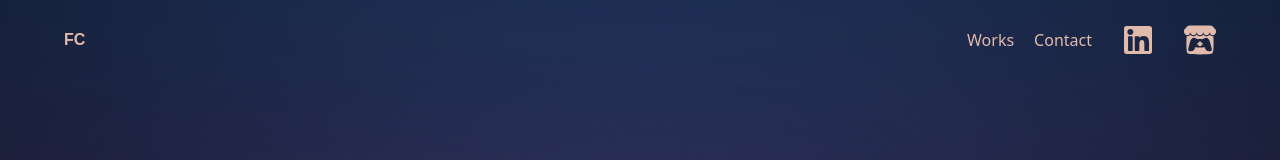
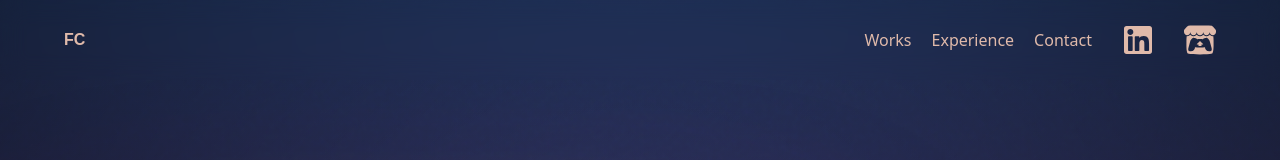
Before and after one commit to FauxCrow/FauxCrow.github.io, a React (Vite) app: page / in a window 1280 px wide. Shown: the top 160 px of the page. Built offline with nearby package versions, Linux system fonts and the light colour scheme.

Commit message:
fix: Added Experience to Navbar

```diff
--- a/src/components/NavigationBar.jsx
+++ b/src/components/NavigationBar.jsx
@@ -29,7 +29,7 @@ export const NavigationBar = () =>{
         { /* Disappear on mobile view */}
         <div className="hidden md:flex items-center space-x-5">
           <a href="#works" onClick={(e) => scrollToSection(e, 'works')}>Works</a>
-          { /* <a href="#experience" onClick={(e) => scrollToSection(e, 'experience')}>Experience</a> */ }
+          <a href="#experience" onClick={(e) => scrollToSection(e, 'experience')}>Experience</a>
           <a href="#contact" onClick={(e) => scrollToSection(e, 'contact')}>Contact</a>
         </div>
         <a href="https://www.linkedin.com/in/faustina-anne-francisco/" target="_blank" rel="noopener noreferrer">
--- a/src/pages/Home.jsx
+++ b/src/pages/Home.jsx
@@ -38,6 +38,15 @@ export function Home({ roles, projects, experience }) {
     useEffect(() => {
         if (location.state?.scrollTo === 'works') {
             const element = document.getElementById('works');
+            if (element) {
+                setTimeout(() => {
+                    element.scrollIntoView({ behavior: 'smooth' });
+                    navigate(location.pathname, { replace: true, state: {} });
+                }, 100);
+            }
+        }
+        if (location.state?.scrollTo === 'experience') {
+            const element = document.getElementById('experience');
             if (element) {
                 setTimeout(() => {
                     element.scrollIntoView({ behavior: 'smooth' });
```
